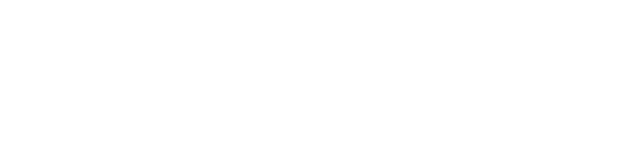
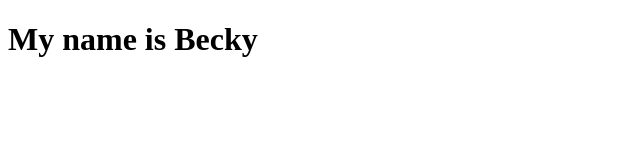
Before and after one commit to DevBecky/git, a plain HTML site: page index.html in a window 1280 px wide. Shown: the whole page, without its empty margins (0-640 px from the left). Drawn offline with Linux system fonts and the light colour scheme.

Commit message:
Added a header

```diff
--- a/index.html
+++ b/index.html
@@ -7,6 +7,6 @@
     <title>Document</title>
 </head>
 <body>
-
+    <h1>My name is Becky</h1>
 </body>
 </html>
```
